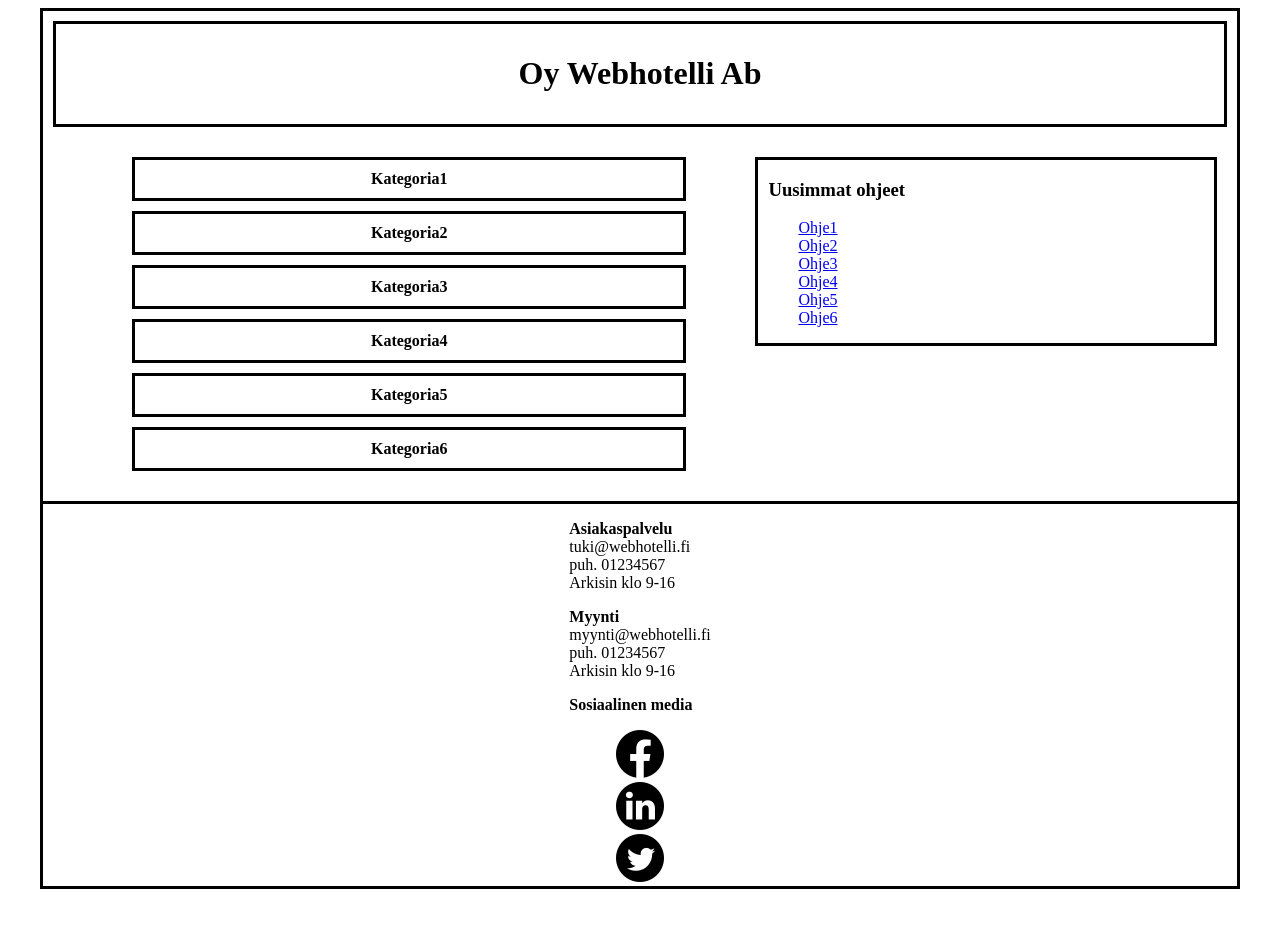
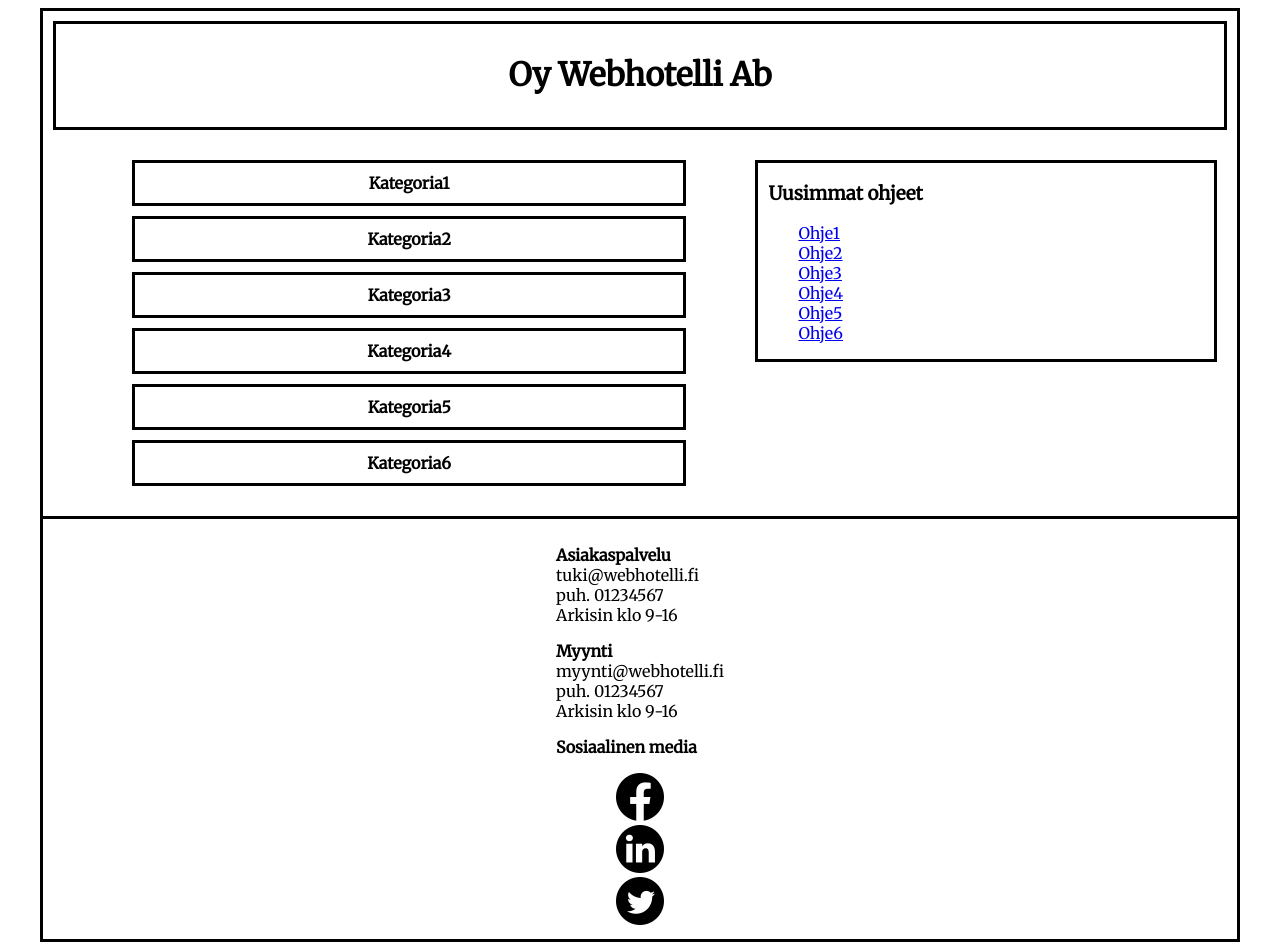
Before and after one commit to BenkkuH/Projekti, a PHP site: page /etusivu.html in a window 1280 px wide. Before the commit the page ends 889 px from the top, so only its background shows below. Run offline with PHP 8.4, Linux system fonts and the light colour scheme.

Commit message:
Toimiiko`?

```diff
--- a/-etusivu/etusivu.css
+++ b/-etusivu/etusivu.css
@@ -59,8 +59,6 @@ section.kategoriasailio {
 	list-style: none;
 }
 
-#
-
 .footer_sailio {
 	padding: 10px;
 	/*border-top: 3px solid black;*/
--- a/-etusivu/etusivu.html
+++ b/-etusivu/etusivu.html
@@ -3,6 +3,7 @@
 	<head>
 		<meta charset="UTF-8">
 		<link rel="stylesheet" type="text/css" href="etusivu.css">
+		<link href='https://fonts.googleapis.com/css?family=Merriweather' rel='stylesheet'>
 		<meta name="viewport" content="width=device-width, initial-scale=1.0">
 		<title>Webhotelli</title>
 	</head>
```
